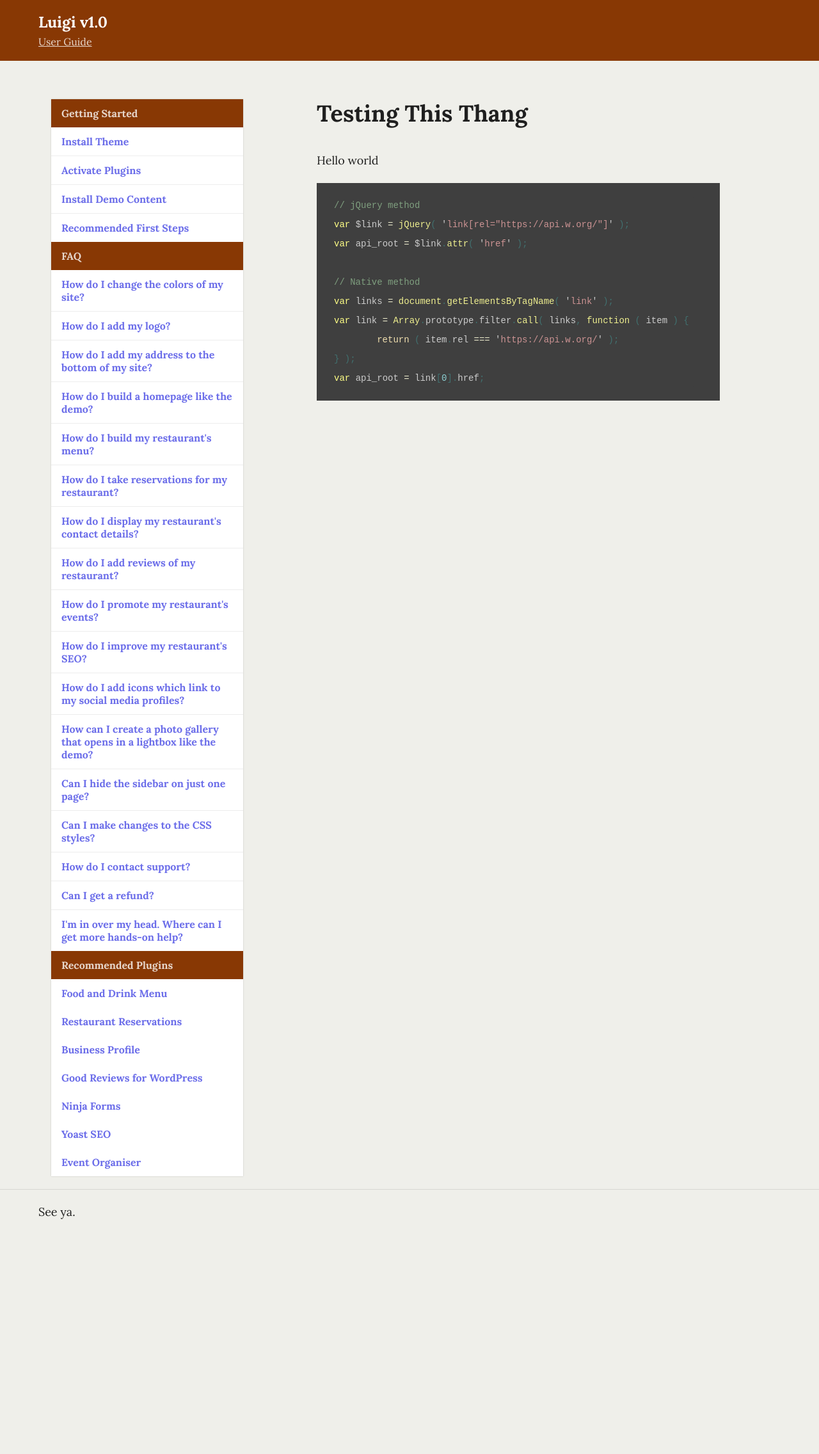
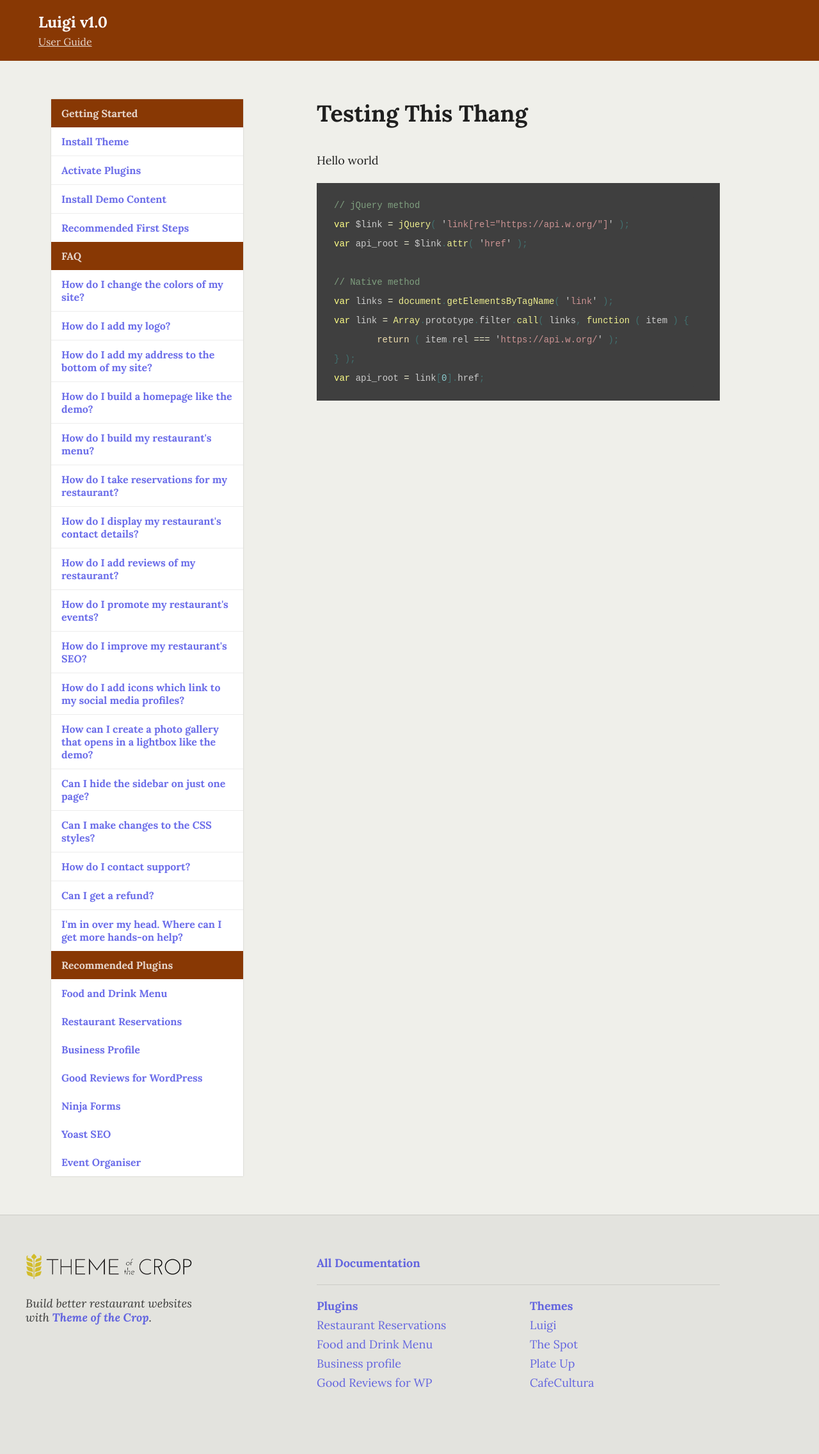
Before and after one commit to NateWr/docs-themeofthecrop, a Jekyll site: the page built from index.html, in a window 1280 px wide. Shown: the whole page at 64% size. Built offline with Jekyll 4.4.1, drawn with Linux system fonts in a browser that asks for light colours; before the commit the page ends 1929 px from its top, so only the background shows below that.

Commit message:
Implement footer

```diff
--- /dev/null
+++ b/_data/footer.yml
@@ -0,0 +1,25 @@
+plugins:
+  - title: Restaurant Reservations
+    page: restaurant-reservations
+
+  - title: Food and Drink Menu
+    page: food-and-drink-menu
+
+  - title: Business profile
+    page: business-profile
+
+  - title: Good Reviews for WP
+    page: good-reviews-wp
+
+themes:
+  - title: Luigi
+    page: luigi
+
+  - title: The Spot
+    page: thespot
+
+  - title: Plate Up
+    page: plate-up
+
+  - title: CafeCultura
+    page: cafecultura
--- a/_layouts/default.html
+++ b/_layouts/default.html
@@ -28,7 +28,53 @@
 		</div>
 		<footer role="contentinfo">
 			<a name="footer"></a>
-			See ya.
+			<div class="footer-wrapper">
+				<div class="brand">
+					<a class="logo" href="http://themeofthecrop.com">
+						<img src="/img/logo-521x80.png">
+					</a>
+					<div class="tagline">
+						Build better restaurant websites with <a href="http://themeofthecrop.com">Theme of the Crop</a>.
+					</div>
+				</div>
+				<nav role="navigation">
+					<ul>
+						<li class="all">
+							<a href="/">
+								All Documentation
+							</a>
+						</li>
+						<li class="plugins">
+							<a href="/plugins">
+								Plugins
+							</a>
+							<ul>
+								{% for section in site.data.footer.plugins %}
+									<li>
+										<a href="/plugins/{{ section.page }}">
+											{{ section.title }}
+										</a>
+									</li>
+								{% endfor %}
+							</ul>
+						</li>
+						<li class="themes">
+							<a href="/themes">
+								Themes
+							</a>
+							<ul>
+								{% for section in site.data.footer.themes %}
+									<li>
+										<a href="/plugins/{{ section.page }}">
+											{{ section.title }}
+										</a>
+									</li>
+								{% endfor %}
+							</ul>
+						</li>
+					</ul>
+				</nav>
+			</div>
 		</footer>
 	</body>
 </html>
--- /dev/null
+++ b/_sass/footer.scss
@@ -0,0 +1,76 @@
+//
+// Global footer
+//
+footer {
+	@extend .clearfix;
+	border-top: $border;
+	background: rgba(0,0,0,0.05);
+
+	.brand {
+		margin-bottom: 2em;
+	}
+
+	.logo {
+		opacity: 1;
+
+		img {
+			max-height: 40px;
+		}
+	}
+
+	ul {
+		margin: 0;
+		padding: 0;
+		list-style: none;
+
+		li li a {
+			font-weight: 400;
+		}
+	}
+
+	nav > ul > li {
+		margin-bottom: 1em;
+		padding-bottom: 1em;
+		border-bottom: $border;
+
+		&:last-child {
+			border-bottom-width: 0;
+		}
+	}
+
+	.tagline {
+		@extend .clearfix;
+		margin-top: 1em;
+		font-style: italic;
+		line-height: 1.2em;
+		color: $text-light;
+	}
+
+	@media(min-width: 992px) {
+		position: relative;
+
+		.brand {
+			position: absolute;
+			top: 60px;
+			left: 40px;
+			width: 300px;
+		}
+
+		nav {
+
+			> ul > li:not(:first-child) {
+				float: left;
+				width: 50%;
+				border-width: 0;
+
+				&:not(:last-child) {
+					padding-right: 1em;
+				}
+
+				&:last-child {
+					padding-left: 1em;
+				}
+			}
+		}
+	}
+}
--- a/_sass/scaffold.scss
+++ b/_sass/scaffold.scss
@@ -2,33 +2,26 @@
 // Layout
 //
 
-.content-wrapper {
+.content-wrapper,
+.footer-wrapper {
 	@extend .clearfix;
-	margin-top: $big;
-	margin-left: 40px;
-	margin-right: 40px;
+	margin: $big 40px;
 }
 
 .sidebar {
 	margin-top: 100px;
 }
 
-.content article {
+.content article,
+footer nav > ul {
 	max-width: 35em;
 	margin: 0 auto;
 }
 
-footer {
-	@extend .clearfix;
-	clear: both;
-	margin-top: $double;
-	padding: $double $big;
-	border-top: $border;
-}
-
 @media(min-width: 992px) {
 
-	.content-wrapper {
+	.content-wrapper,
+	.footer-wrapper {
 		margin-left: auto;
 		margin-right: auto;
 		width: 992px - 80;
@@ -40,7 +33,8 @@
 		margin-top: 0;
 	}
 
-	.content {
+	.content,
+	footer nav {
 		float: right;
 		width: 992px - 300 - 80 - 40;
 	}
@@ -48,34 +42,27 @@
 
 @media(min-width: 1200px) {
 
-	.content-wrapper {
+	.content-wrapper,
+	.footer-wrapper {
 		width: 1200px - 80;
 	}
 
-	.content {
+	.content,
+	footer nav {
 		width: 1200px - 300 - 80 - 40;
 	}
 }
 
 @media(min-width: 1400px) {
 
-	.content-wrapper {
+	.content-wrapper,
+	.footer-wrapper {
 		width: 1400px - 80;
 	}
 
-	.content {
+	.content,
+	footer nav {
 		width: 1400px - 300 - 80 - 40;
 		padding-right: 300px;
 	}
 }
-
-@media(min-width: 1800px) {
-
-	.content-wrapper {
-		width: 1800px - 80;
-	}
-
-	.content {
-		width: 1800px - 300 - 80 - 40;
-	}
-}
--- a/css/style.scss
+++ b/css/style.scss
@@ -9,4 +9,5 @@
 @import "header";
 @import "base";
 @import "sidebar";
+@import "footer";
 @import "syntax-highlighter";
```
Also changed, not shown: img/logo-521x80.png (added).
